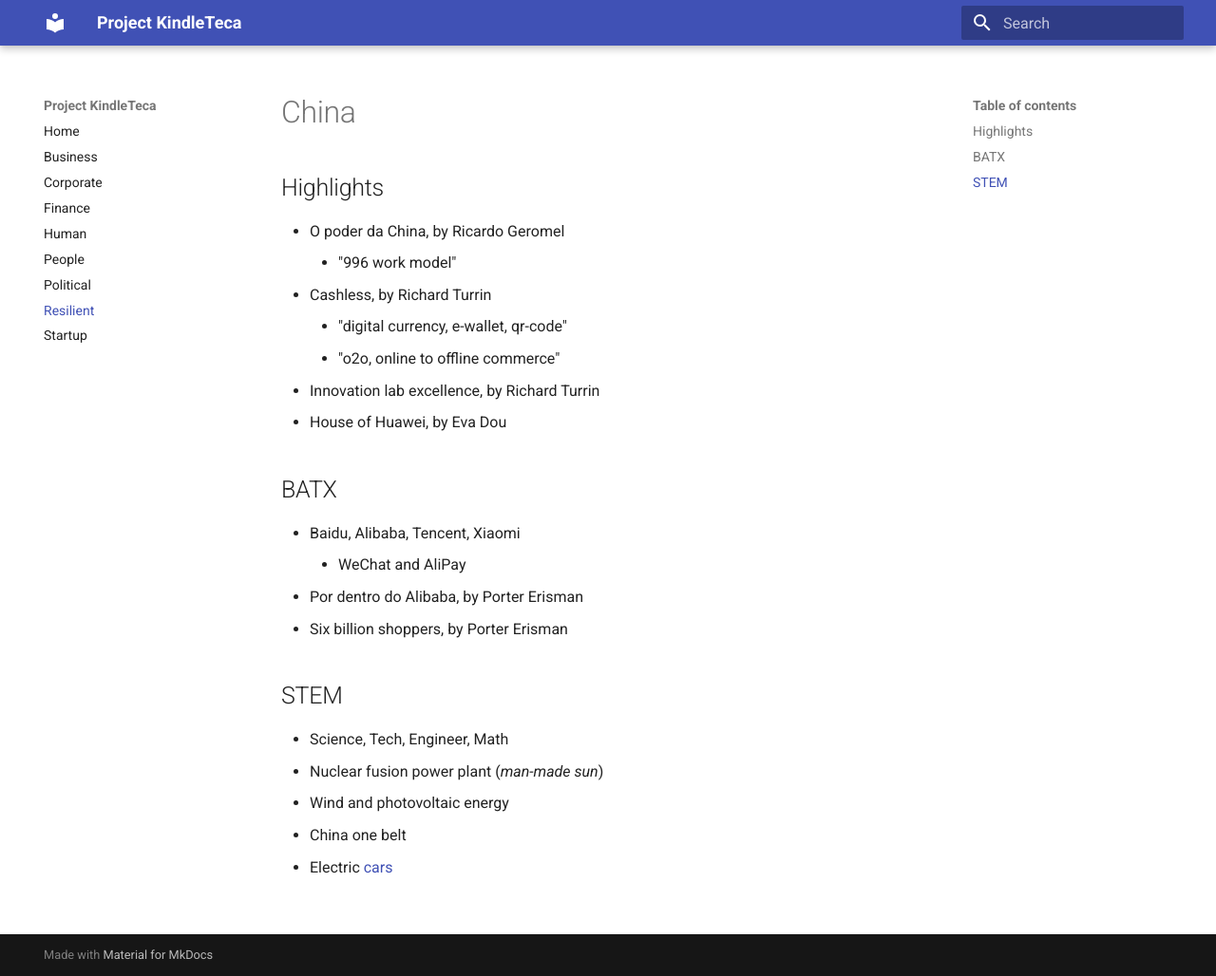
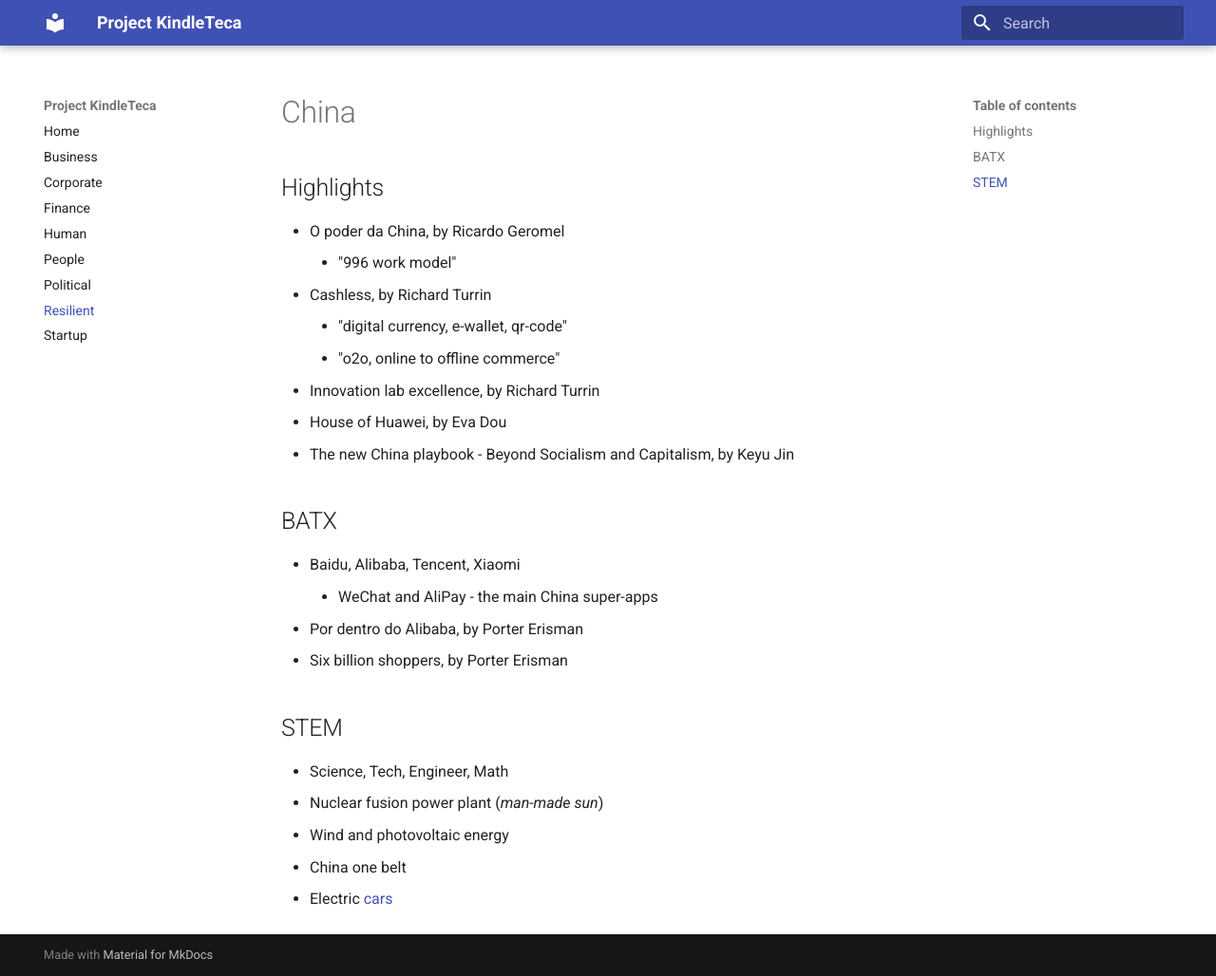
Before and after one commit to renatobrf/kindle-teca, an MkDocs documentation site: the page built from docs/china.md, in a window 1280 px wide and 1028 px high. Shown: the whole window at 95% size. Built offline with MkDocs 1.6.1 and Material for MkDocs 9.7.7, drawn with Linux system fonts in a browser that asks for light colours.

Commit message:
Update china.md

```diff
--- a/docs/china.md
+++ b/docs/china.md
@@ -8,10 +8,11 @@
     - "o2o, online to offline commerce"
 - Innovation lab excellence, by Richard Turrin
 - House of Huawei, by Eva Dou
+- The new China playbook - Beyond Socialism and Capitalism, by Keyu Jin
 
 ## BATX
 - Baidu, Alibaba, Tencent, Xiaomi
-    - WeChat and AliPay
+    - WeChat and AliPay - the main China super-apps
 - Por dentro do Alibaba, by Porter Erisman
 - Six billion shoppers, by Porter Erisman
 
```
